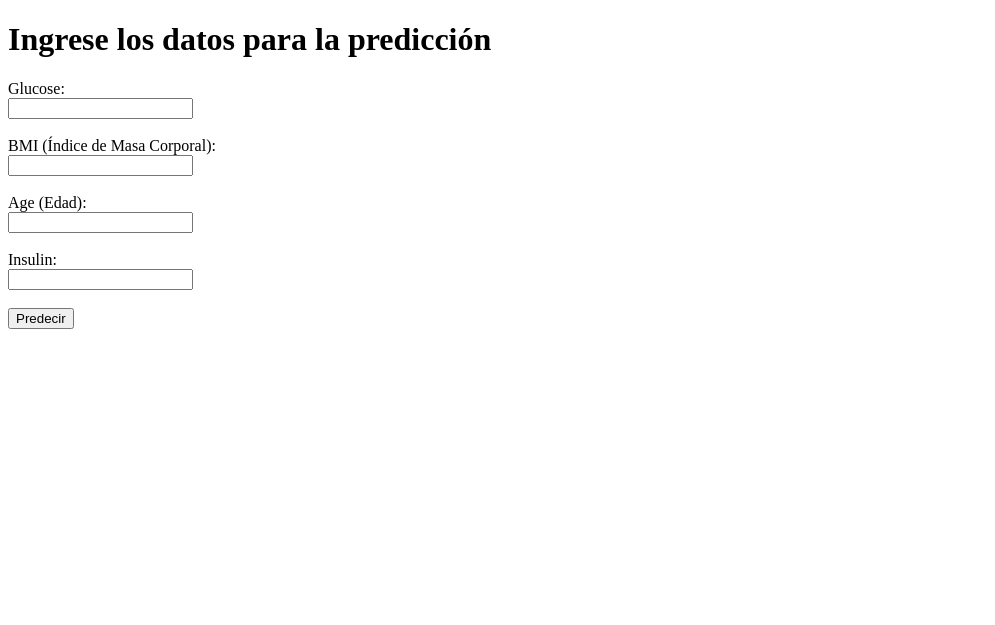
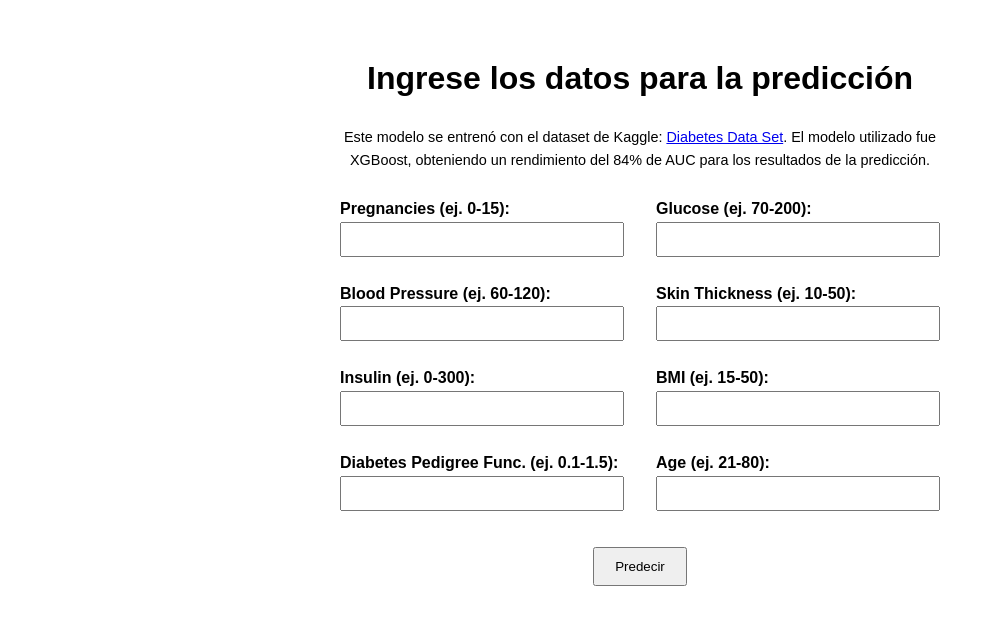
Before and after one commit to AlexSc97/Servicio-Web-Flask, a Flask app: page / in a window 1280 px wide. Shown: the top 625 px of the page, without its empty margins (0-995 px from the left). Run offline with Flask 3, Linux system fonts and the light colour scheme; parts of the project's set-up code (start-up, migrations or seed data) failed here and were passed over.

Commit message:
Se finaliza configuracion para mejorar el diseño de la web y se corrige problema donde fallaba los resultados

```diff
--- a/src/app.py
+++ b/src/app.py
@@ -20,28 +20,45 @@ def home():
 # Definir la ruta para recibir los datos y hacer la predicción
 @app.route('/predict', methods=['POST'])
 def predict():
-    # Obtener los datos del formulario
-    glucose = float(request.form['glucose'])
-    bmi = float(request.form['bmi'])
-    age = int(request.form['age'])
-    insulin = float(request.form['insulin'])
+    try:
+        # Recoger todos los valores del formulario
+        pregnancies = float(request.form['pregnancies'])
+        glucose = float(request.form['glucose'])
+        blood_pressure = float(request.form['blood_pressure'])
+        skin_thickness = float(request.form['skin_thickness'])
+        insulin = float(request.form['insulin'])
+        bmi = float(request.form['bmi'])
+        dpf = float(request.form['dpf'])
+        age = float(request.form['age'])
 
-    # Crear el array de características para el modelo
-    # Asegúrate de que el orden de las características coincida con el que espera tu modelo
-    features = np.array([[glucose, bmi, age, insulin]])
+        # Crear el array de numpy en el orden correcto que el modelo espera
+        features = np.array([[
+            pregnancies,
+            glucose,
+            blood_pressure,
+            skin_thickness,
+            insulin,
+            bmi,
+            dpf,
+            age
+        ]])
 
-    # Realizar la predicción
-    prediction = model.predict(features)
+        # Realizar la predicción
+        prediction = model.predict(features)
 
-    # Interpretar el resultado de la predicción
-    # Esto puede variar dependiendo de lo que tu modelo devuelva (ej. 0 o 1)
-    if prediction[0] == 1:
-        result_text = "El modelo predice: Positivo para Diabetes"
-    else:
-        result_text = "El modelo predice: Negativo para Diabetes"
+        # Interpretar el resultado
+        if prediction[0] == 1:
+            result_text = "Resultado: Positivo para Diabetes"
+        else:
+            result_text = "Resultado: Negativo para Diabetes"
 
-    # Renderizar la misma página pero con el resultado de la predicción
-    return render_template('index.html', prediction_text=result_text)
+        return render_template('index.html', prediction_text=result_text)
+
+    except Exception as e:
+        # Si ocurre un error, lo mostramos para facilitar el debug
+        error_message = f"Error al procesar la predicción: {e}"
+        return render_template('index.html', prediction_text=error_message)
+
 
 # Permitir que la aplicación se ejecute
 if __name__ == '__main__':
--- a/src/templates/index.html
+++ b/src/templates/index.html
@@ -4,27 +4,66 @@
     <meta charset="UTF-8">
     <meta name="viewport" content="width=device-width, initial-scale=1.0">
     <title>Predicción de Diabetes</title>
+    <style>
+        body { font-family: sans-serif; line-height: 1.6; padding: 2em; max-width: 600px; margin: auto; }
+        form { margin-top: 1em; display: grid; grid-template-columns: 1fr 1fr; gap: 1em 2em; }
+        label { display: block; margin-top: 0.5em; font-weight: bold; }
+        input { width: 100%; padding: 8px; box-sizing: border-box; }
+        button { padding: 10px 20px; margin-top: 1.5em; grid-column: span 2; justify-self: center; }
+        h1, h2 { text-align: center; }
+        h2 { color: #007BFF; }
+        .full-width { grid-column: span 2; }
+        .description { text-align: center; margin-top: 1em; font-size: 0.9em; }
+    </style>
 </head>
 <body>
     <h1>Ingrese los datos para la predicción</h1>
+
+    <p class="description">
+        Este modelo se entrenó con el dataset de Kaggle: <a href="https://www.kaggle.com/datasets/mathchi/diabetes-data-set" target="_blank">Diabetes Data Set</a>.
+        El modelo utilizado fue XGBoost, obteniendo un rendimiento del 84% de AUC para los resultados de la predicción.
+    </p>
+
     <form action="/predict" method="post">
-        <label for="glucose">Glucose:</label><br>
-        <input type="number" id="glucose" name="glucose" step="any" required><br><br>
-
-        <label for="bmi">BMI (Índice de Masa Corporal):</label><br>
-        <input type="number" id="bmi" name="bmi" step="any" required><br><br>
-
-        <label for="age">Age (Edad):</label><br>
-        <input type="number" id="age" name="age" required><br><br>
-
-        <label for="insulin">Insulin:</label><br>
-        <input type="number" id="insulin" name="insulin" step="any" required><br><br>
+        <div>
+            <label for="pregnancies">Pregnancies (ej. 0-15):</label>
+            <input type="number" id="pregnancies" name="pregnancies" required>
+        </div>
+        <div>
+            <label for="glucose">Glucose (ej. 70-200):</label>
+            <input type="number" id="glucose" name="glucose" step="any" required>
+        </div>
+        <div>
+            <label for="blood_pressure">Blood Pressure (ej. 60-120):</label>
+            <input type="number" id="blood_pressure" name="blood_pressure" step="any" required>
+        </div>
+        <div>
+            <label for="skin_thickness">Skin Thickness (ej. 10-50):</label>
+            <input type="number" id="skin_thickness" name="skin_thickness" step="any" required>
+        </div>
+        <div>
+            <label for="insulin">Insulin (ej. 0-300):</label>
+            <input type="number" id="insulin" name="insulin" step="any" required>
+        </div>
+        <div>
+            <label for="bmi">BMI (ej. 15-50):</label>
+            <input type="number" id="bmi" name="bmi" step="any" required>
+        </div>
+        <div>
+            <label for="dpf">Diabetes Pedigree Func. (ej. 0.1-1.5):</label>
+            <input type="number" id="dpf" name="dpf" step="any" required>
+        </div>
+        <div>
+            <label for="age">Age (ej. 21-80):</label>
+            <input type="number" id="age" name="age" required>
+        </div>
 
         <button type="submit">Predecir</button>
     </form>
 
     {% if prediction_text %}
-    <h2>{{ prediction_text }}</h2>
+    <hr class="full-width">
+    <h2 class="full-width">{{ prediction_text }}</h2>
     {% endif %}
 </body>
 </html>
```
Also changed, not shown: 1 other file.
